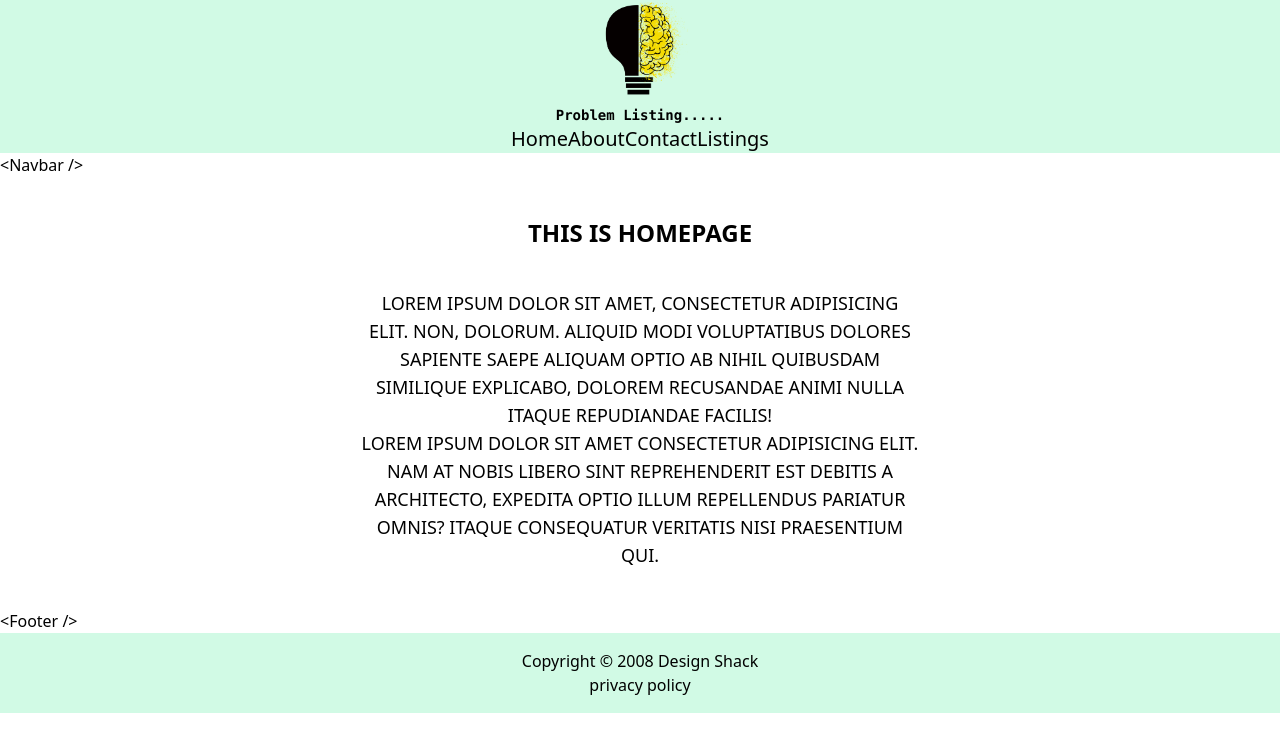
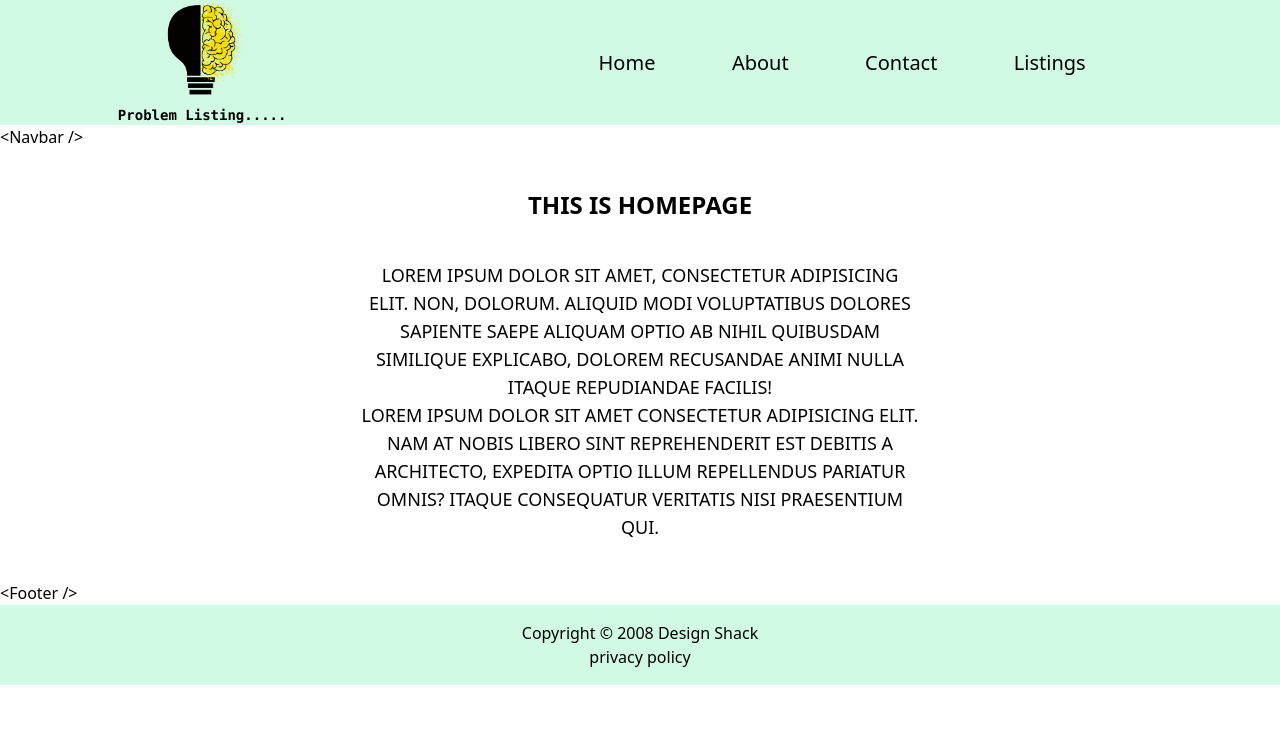
Before and after one commit to asadkhan-cc/next-js-demo, a Next.js app: page / in a window 1280 px wide. Shown: the top 752 px of the page. Built offline with nearby package versions, Linux system fonts and the light colour scheme.

Commit message:
navbar responsive

```diff
--- a/components/Navbar.jsx
+++ b/components/Navbar.jsx
@@ -4,7 +4,7 @@ import Link from "next/link";
 function Navbar() {
   return (
     <>
-      <header className=" bg-emerald-100 flex flex-col  items-center justify-around">
+      <header className=" bg-emerald-100 flex flex-col lg:flex-row  items-center justify-around">
         <div className=" font-bold font-mono text-center text-sm items-center justify-between">
           <Image
             alt="logo.png"
@@ -15,7 +15,7 @@ function Navbar() {
           />
           <h1>Problem Listing.....</h1>
         </div>
-        <div className="w-auto lg:w-auto">
+        <div className="w-auto lg:w-1/2">
           <nav className="  text-xl active:text-red flex items-center justify-evenly">
             <Link href="/">
               <div className="active:text-red-500 hover:scale-110 cursor-pointer ">
--- a/pages/Listing/[id].jsx
+++ b/pages/Listing/[id].jsx
@@ -2,7 +2,7 @@ import axios from "axios";
 import Link from "next/link";
 import { useRouter } from "next/router";
 
-// const getStaticPaths = async (asas) => {
+// const getStaticPaths = async () => {
 //   const res = await axios.get("https://jsonplaceholder.typicode.com/users");
 //   const data = await res.data;
 //   const paths = data.map((elem) => {
```
